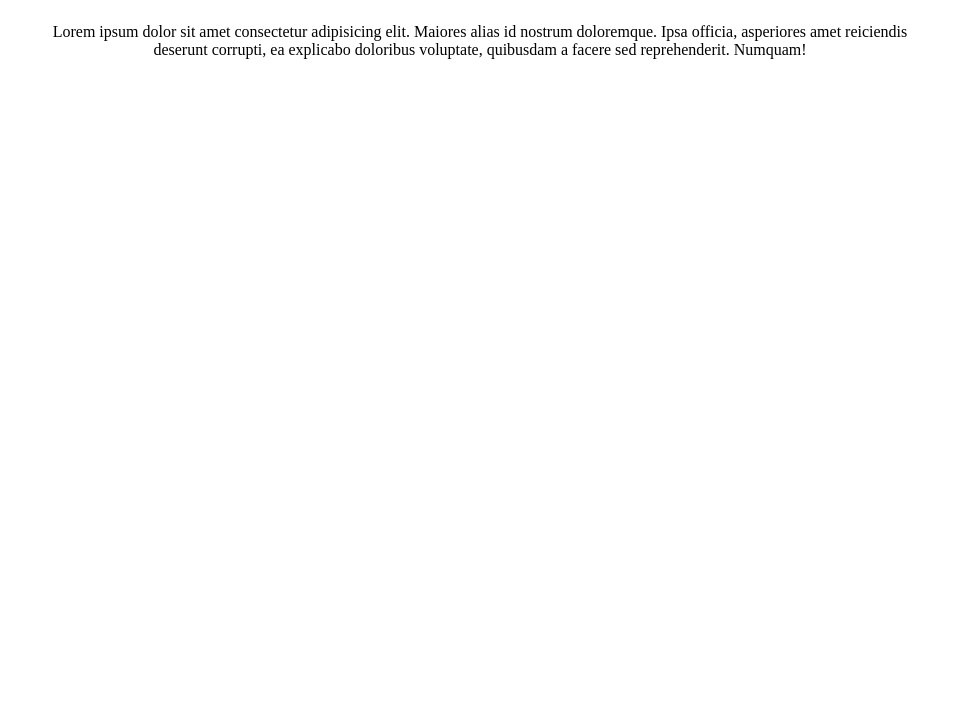
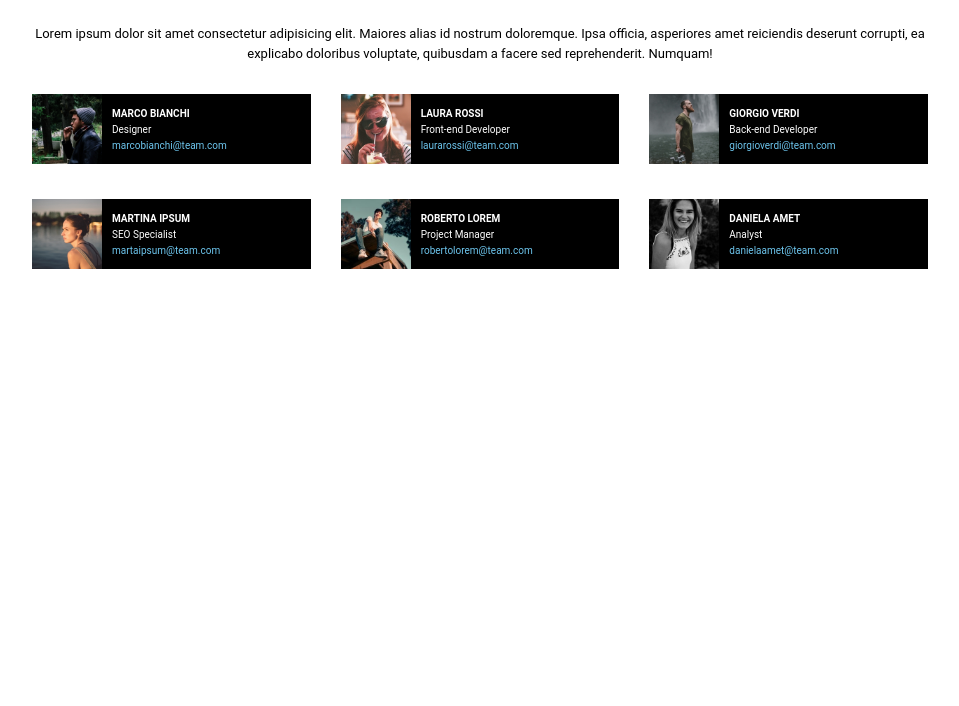
Before and after one commit to Luigi213/html-css-float-cards, a plain HTML site: page index.html in a window 1280 px wide. Shown: the part 94-800 px from the top of the page, without its empty margins (160-1119 px from the left). Drawn offline with Linux system fonts and the light colour scheme.

Commit message:
completed

```diff
--- a/css/style.css
+++ b/css/style.css
@@ -2,6 +2,11 @@
     padding: 0;
     margin: 0;
     box-sizing: border-box;
+}
+
+body{
+    font-family: 'Roboto', sans-serif;
+
 }
 
 .container{
@@ -12,7 +17,13 @@
 /* utily */
 
 .debug{
-    background: 1px solid red;
+    border: 1px solid red;
+}
+
+.clearfix::after{
+    content: "";
+    display: table;
+    clear: both;
 }
 
 /* start header */
@@ -29,6 +40,39 @@
     main .margin-text p{
         text-align: center;
         margin-bottom: 30px;
+        font-size: 13px;
+        line-height: 20px;
+    }
+
+    .row .col-card{
+        width: calc(100% / 3 - 20px);
+        float: left;
+        background-color: black;
+        margin-right: 30px;
+        margin-bottom: 35px;
+    }
+
+    .row .col-card:last-child{
+        margin: 0;
+    }
+
+    .col-card img{
+       height: 70px;
+       vertical-align: middle;
+    }
+
+    .info-card{
+        float: right;
+        width: calc(100% - 70px);
+        color: white;
+        font-size: 10px;
+        line-height: 16px;
+        padding: 12px 0 10px 10px;
+    }
+
+    a{
+        text-decoration: none;
+        color: rgb(109, 197, 237);
     }
 
 /* end main */
--- a/index.html
+++ b/index.html
@@ -16,7 +16,7 @@
                 </h1>
             </div>
         </header>
-        <!-- pagraph -->
+        <!-- pagraph/card -->
         <main class="container">
             <div class="margin-text">
                 <p>
@@ -24,7 +24,82 @@
                 </p>
             </div>
             <div>
-
+                <div class="row clearfix">
+                    <div class="col-card">
+                        <img src="./img/male1.png" alt="Card Man 1">
+                        <div class="info-card">
+                            <h4>
+                                MARCO BIANCHI
+                            </h4>
+                            <p>
+                                Designer
+                            </p>
+                            <a href="mail">marcobianchi@team.com</a>
+                        </div>
+                    </div>
+                    <div class="col-card">
+                        <img src="./img/female1.png" alt="Card Woman 1">
+                        <div class="info-card">
+                            <h4>
+                                LAURA ROSSI
+                            </h4>
+                            <p>
+                                Front-end Developer
+                            </p>
+                            <a href="mail">laurarossi@team.com</a>
+                        </div>
+                    </div>
+                    <div class="col-card">
+                        <img src="./img/male2.png" alt="Card Man 2">
+                        <div class="info-card">
+                            <h4>
+                                GIORGIO VERDI
+                            </h4>
+                            <p>
+                                Back-end Developer
+                            </p>
+                            <a href="mail">giorgioverdi@team.com</a>
+                        </div>
+                    </div>
+                </div>
+                <div class="row">
+                    <div class="col-card">
+                        <img src="./img/female2.png" alt="Card Woman 2">
+                        <div class="info-card">
+                            <h4>
+                                MARTINA IPSUM
+                            </h4>
+                            <p>
+                                SEO Specialist
+                            </p>
+                            <a href="mail">martaipsum@team.com</a>
+                        </div>
+                    </div>
+                    <div class="col-card">
+                        <img src="./img/male3.png" alt="Card Man 3">
+                        <div class="info-card">
+                            <h4>
+                                ROBERTO LOREM
+                            </h4>
+                            <p>
+                                Project Manager
+                            </p>
+                            <a href="mail">robertolorem@team.com</a>
+                        </div>
+                    </div>
+                    <div class="col-card">
+                        <img src="./img/female3.png" alt="Card Woman 3">
+                        <div class="info-card">
+                            <h4>
+                                DANIELA AMET
+                            </h4>
+                            <p>
+                                Analyst
+                            </p>
+                            <a href="mail">danielaamet@team.com</a>
+                        </div>
+                    </div>
+                </div>
             </div>
         </main>
     </body>
```
